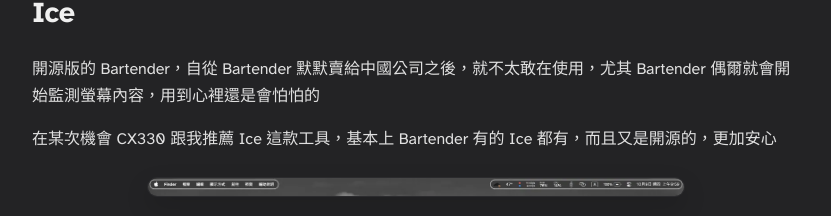
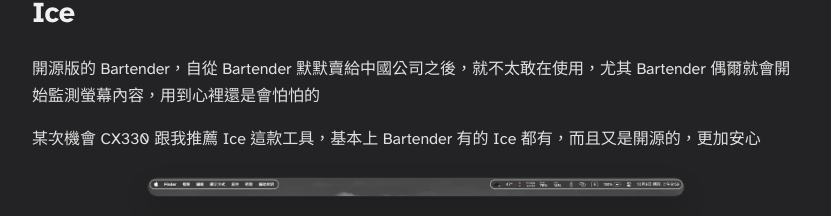
Before and after one commit to osga24/BLOsGa, an Astro site: page /blog/my_macos_setup in a window 1280 px wide. Shown: the part 4055-4271 px from the top of the page, without its empty margins (224-1055 px from the left). Built offline with nearby package versions, Linux system fonts and the light colour scheme; Astro itself is replaced by a stand-in of ours.

Commit message:
fix: 在再不分

```diff
--- a/src/content/blog/my_macos_setup/index.md
+++ b/src/content/blog/my_macos_setup/index.md
@@ -42,7 +42,7 @@
 ## Ice
 開源版的 Bartender，自從 Bartender 默默賣給中國公司之後，就不太敢在使用，尤其 Bartender 偶爾就會開始監測螢幕內容，用到心裡還是會怕怕的
 
-在某次機會 CX330 跟我推薦 Ice 這款工具，基本上 Bartender 有的 Ice 都有，而且又是開源的，更加安心
+某次機會 CX330 跟我推薦 Ice 這款工具，基本上 Bartender 有的 Ice 都有，而且又是開源的，更加安心
 
 ![Ice](Ice.webp)
 
```
